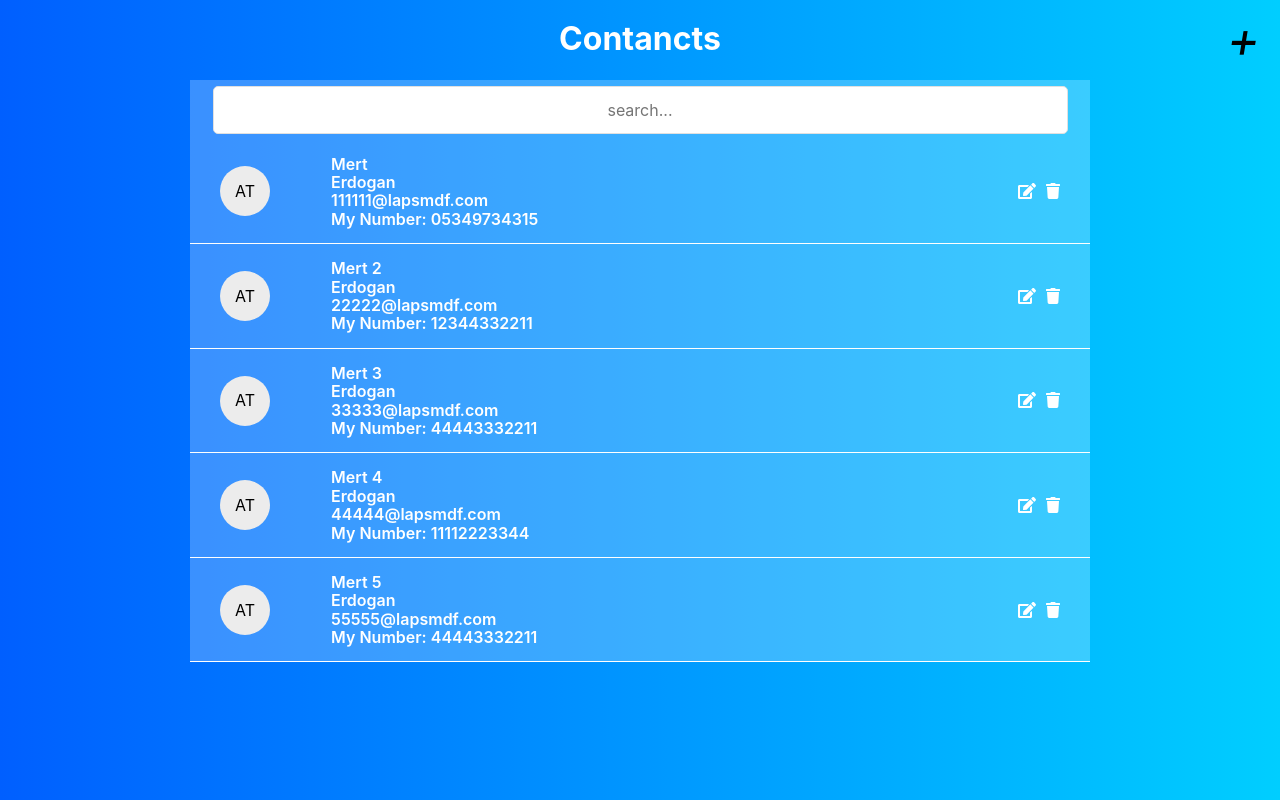
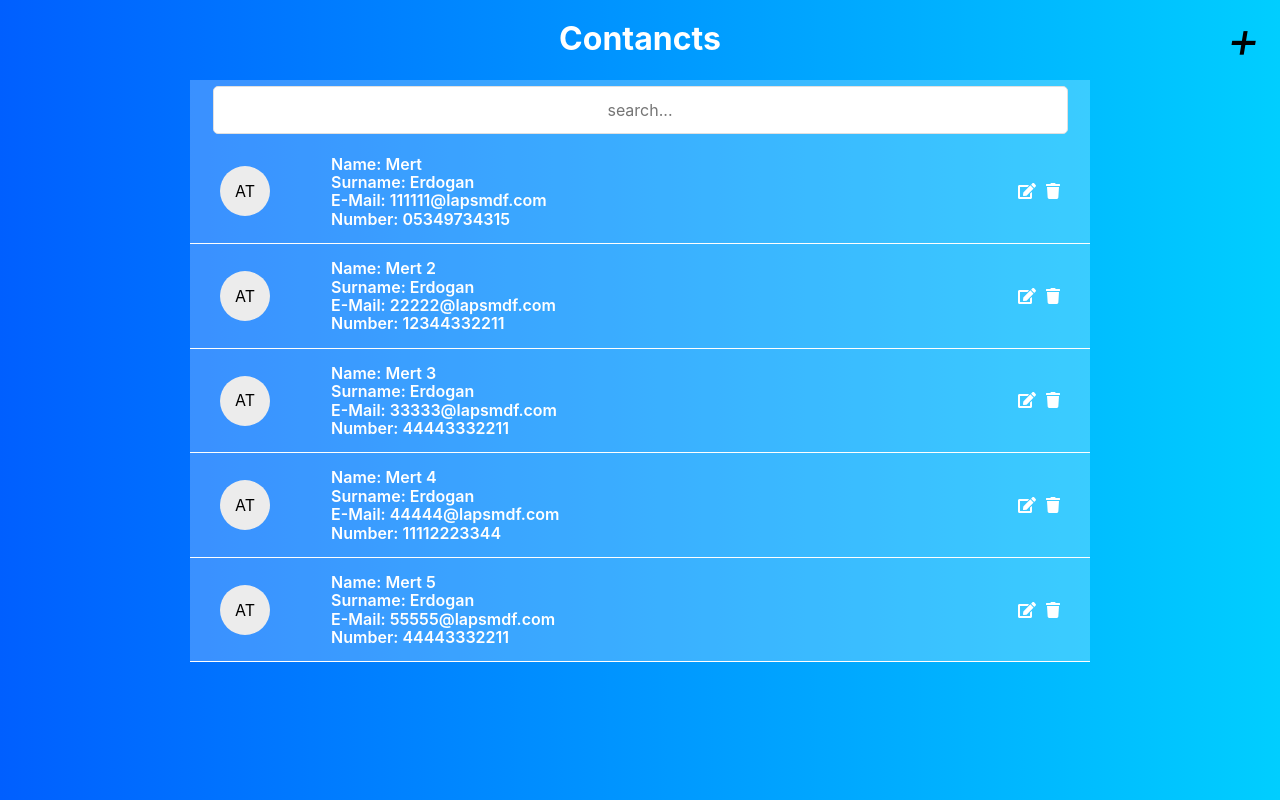
Before and after one commit to mertErdoogan/glomiltech, a React (Create React App) app: page / in a window 1280 px wide. Built offline with nearby package versions, Linux system fonts and the light colour scheme.

Commit message:
delete person works done

```diff
--- a/src/App.js
+++ b/src/App.js
@@ -51,6 +51,7 @@ function App() {
   const handleNewPerson = (e) => {
     setCurrentIndex(null);
     setUpdateState(null);
+    setPersonControl(null);
     setModalCont(!modalCont);
   }
 
@@ -82,6 +83,15 @@ function App() {
       ...personControl,
       [evt.target.name]: value
     });
+    console.log(personControl);
+  }
+
+  const handleDelete = (e) => {
+    let tempArr = [...cardList];
+    if(e !== -1) {
+      tempArr.splice(e, 1);
+      setCardList([...tempArr]);
+    }
   }
 
   return (
@@ -96,6 +106,7 @@ function App() {
         setModalCont={setModalCont}
         handleUpdate={handleUpdate}
         handleModalFormSubmit={handleModalFormSubmit}
+        handleDelete={handleDelete}
       />
     </div>
   );
--- a/src/Components/DirectoryComponents/DirectoryComponent.js
+++ b/src/Components/DirectoryComponents/DirectoryComponent.js
@@ -2,13 +2,13 @@ import React from 'react'
 import DirectoryItemComponent from './DirectoryItemComponent';
 
 export default function DirectoryComponent(props) {
-    const {cardList, handleUpdate} = props;
+    const {cardList, handleUpdate, handleDelete} = props;
     return (
         <div className="directory-root">
             <div className="directory-wrapper safe-area">
                 <div className="directory-container">
                      {
-                         cardList && cardList.map((item, index) => <DirectoryItemComponent key={index} handleUpdate={handleUpdate} itemIndex={index} cardItem={item} />)
+                         cardList && cardList.map((item, index) => <DirectoryItemComponent key={index} handleDelete={handleDelete} handleUpdate={handleUpdate} itemIndex={index} cardItem={item} />)
                      }
                 </div>
             </div>
--- a/src/Components/DirectoryComponents/DirectoryItemComponent.js
+++ b/src/Components/DirectoryComponents/DirectoryItemComponent.js
@@ -3,23 +3,23 @@ import { FontAwesomeIcon } from '@fortawesome/react-fontawesome'
 import { faEdit, faTrash } from '@fortawesome/free-solid-svg-icons';
 
 export default function DirectoryItemComponent(props) {
-    const {cardItem, itemIndex, handleUpdate} = props;
+    const {cardItem, itemIndex, handleUpdate, handleDelete} = props;
     return (
         <div className="directory-item">
             <div className="left-block">
                 <p>AT</p>
             </div>
             <div className="right-block">
-                <p className="name">{cardItem.firstname}</p>
-                <p>{cardItem.surname}</p>
-                <p>{cardItem.email}</p>
-                <p className="number">My Number: {cardItem.number}</p>
+                <p className="name">Name: {cardItem.firstname}</p>
+                <p>Surname: {cardItem.surname}</p>
+                <p>E-Mail: {cardItem.email}</p>
+                <p className="number">Number: {cardItem.number}</p>
             </div>
             <div className="option-block">
                 <div className="option-item" onClick={() => handleUpdate(itemIndex)}>
                     <p><FontAwesomeIcon icon={faEdit} /></p>
                 </div>
-                <div className="option-item">
+                <div className="option-item" onClick={() => handleDelete(itemIndex)}>
                     <p><FontAwesomeIcon icon={faTrash} /></p>
                 </div>
             </div>
--- a/src/Containers/HomePageContainer.js
+++ b/src/Containers/HomePageContainer.js
@@ -4,13 +4,13 @@ import DirectoryComponent from '../Components/DirectoryComponents/DirectoryCompo
 import SearchComponent from '../Components/SearchComponent'
 
 export default function HomePageContainer(props) {
-    const { cardList, modalCont, setModalCont, handleUpdate, updateState, handleModalFormSubmit, handleModalInput } = props;
+    const { cardList, modalCont, setModalCont, handleUpdate, updateState, handleModalFormSubmit, handleModalInput, handleDelete } = props;
     return (
         <div className="home-root">
             <div className="home-wrapper">
                 <div className="home-container">
                     <SearchComponent />
-                    <DirectoryComponent handleUpdate={handleUpdate} cardList={cardList} />
+                    <DirectoryComponent handleDelete={handleDelete} handleUpdate={handleUpdate} cardList={cardList} />
                     {
                         modalCont && <CustomModalComponent
                             handleModalInput={handleModalInput}
```
